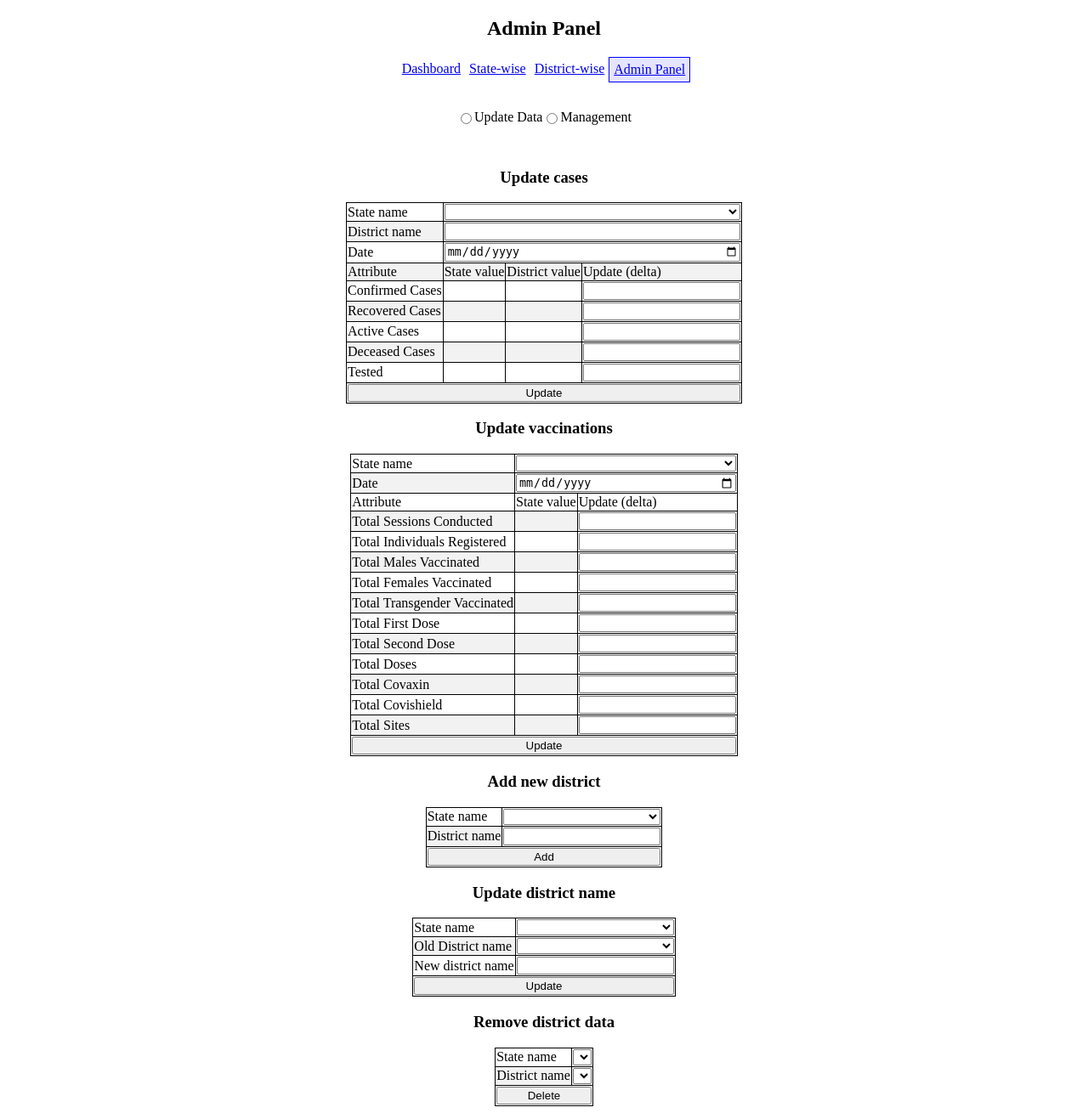
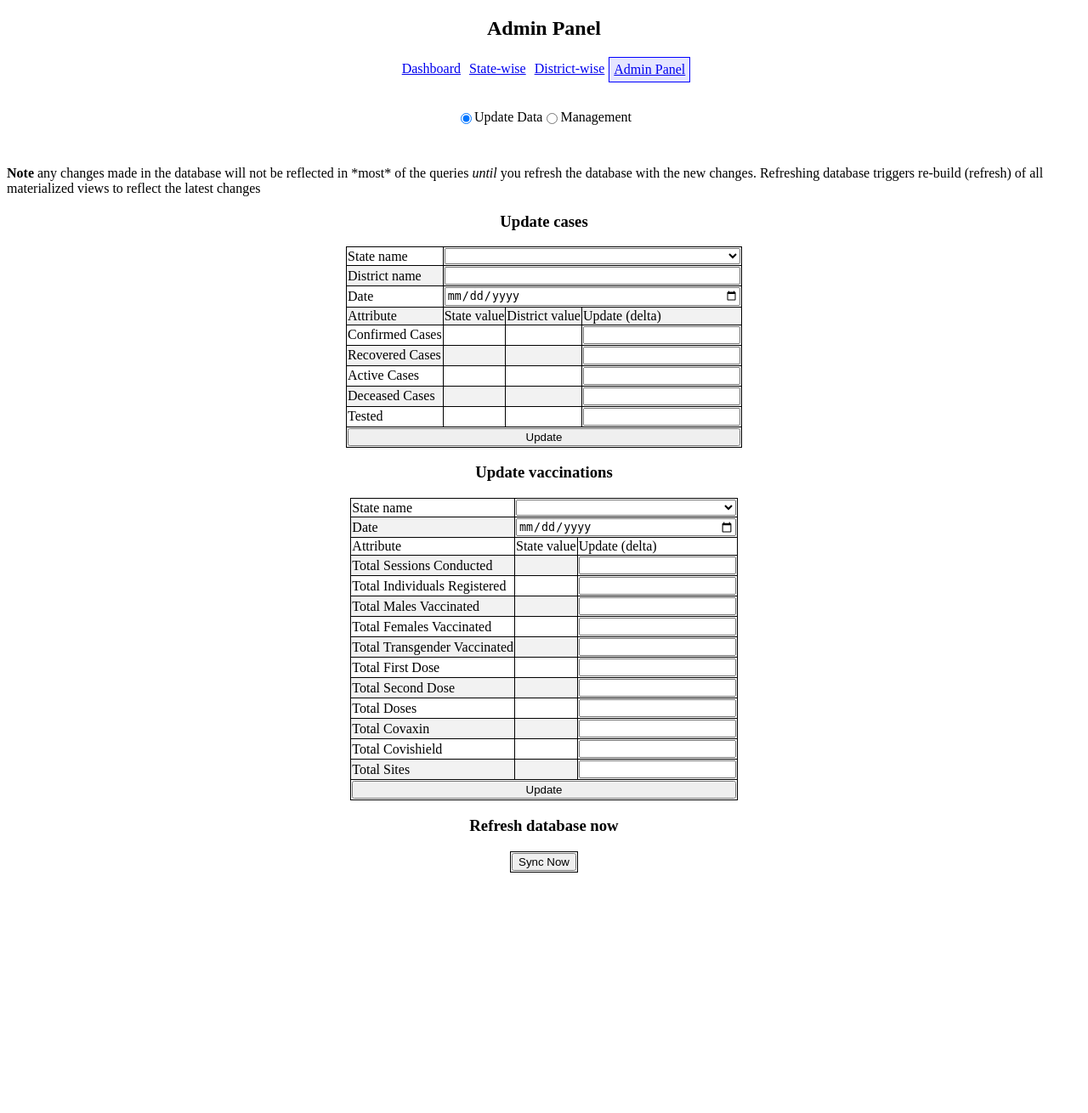
Before and after one commit to NavneelSinghal/COVID-DBMS, a Flask app: page /admin in a window 1280 px wide. Shown: the whole page at 85% size. After the commit the page ends 1027 px from the top, so only its background shows below. Run offline with Flask 2, Linux system fonts and the light colour scheme; lists and menus that the app fills with data are empty; some libraries are stand-ins or nearby versions.

Commit message:
update admin

```diff
--- a/flask/app/templates/admin.html
+++ b/flask/app/templates/admin.html
@@ -26,7 +26,7 @@
   </nav>
 
   <div id="tabs">
-	<input type="radio" name="tab" id="update-tab-radio" value="update" selected/>
+	<input type="radio" name="tab" id="update-tab-radio" value="update" checked/>
 	<label for="update-tab-radio">Update Data</label>
 
 <!-- 	<input type="radio" name="tab" id="transfer-tab-radio" value="transfer" disabled/> -->
@@ -35,6 +35,11 @@
 	<input type="radio" name="tab" id="management-tab-radio" value="management"/>
 	<label for="management-tab-radio">Management</label>
   </div>
+
+  <p><b>Note</b> any changes made in the database will not be reflected in
+  *most* of the queries <i>until</i> you refresh the database with the new
+  changes. Refreshing database triggers re-build (refresh) of all
+  materialized views to reflect the latest changes<p>
 
   <div id="update-tab">
 	<h3>Update cases</h3>
@@ -170,6 +175,14 @@
 		</td>
 	  </tr>
 	</table>
+
+	<h3>Refresh database now</h3>
+	<table id="sync-views" class="mini-table">
+	  <tr>
+        <td><button>Sync Now</button></td>
+	  </tr>
+	</table>
+
   </div>
 
   <div id="management-tab">
```
Also changed, not shown: flask/apiendpoints.txt (+9 -0 lines).
